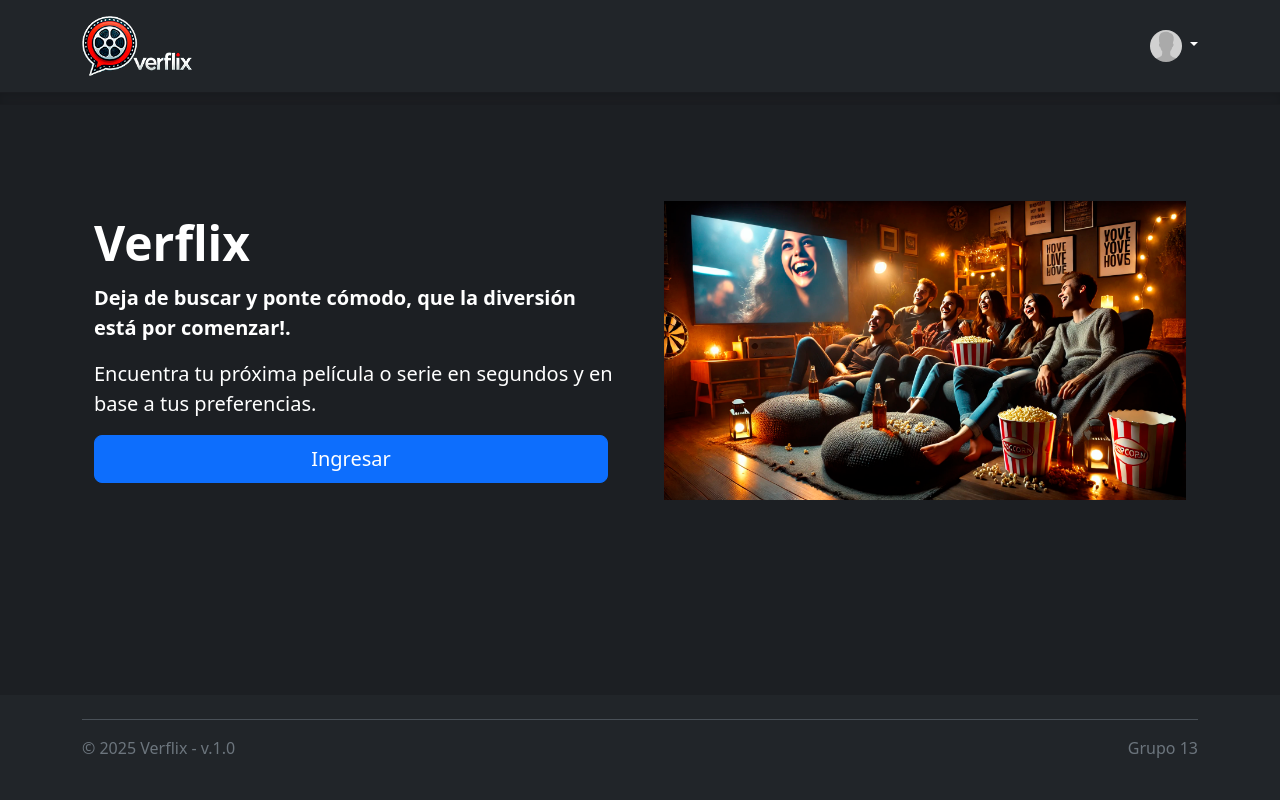
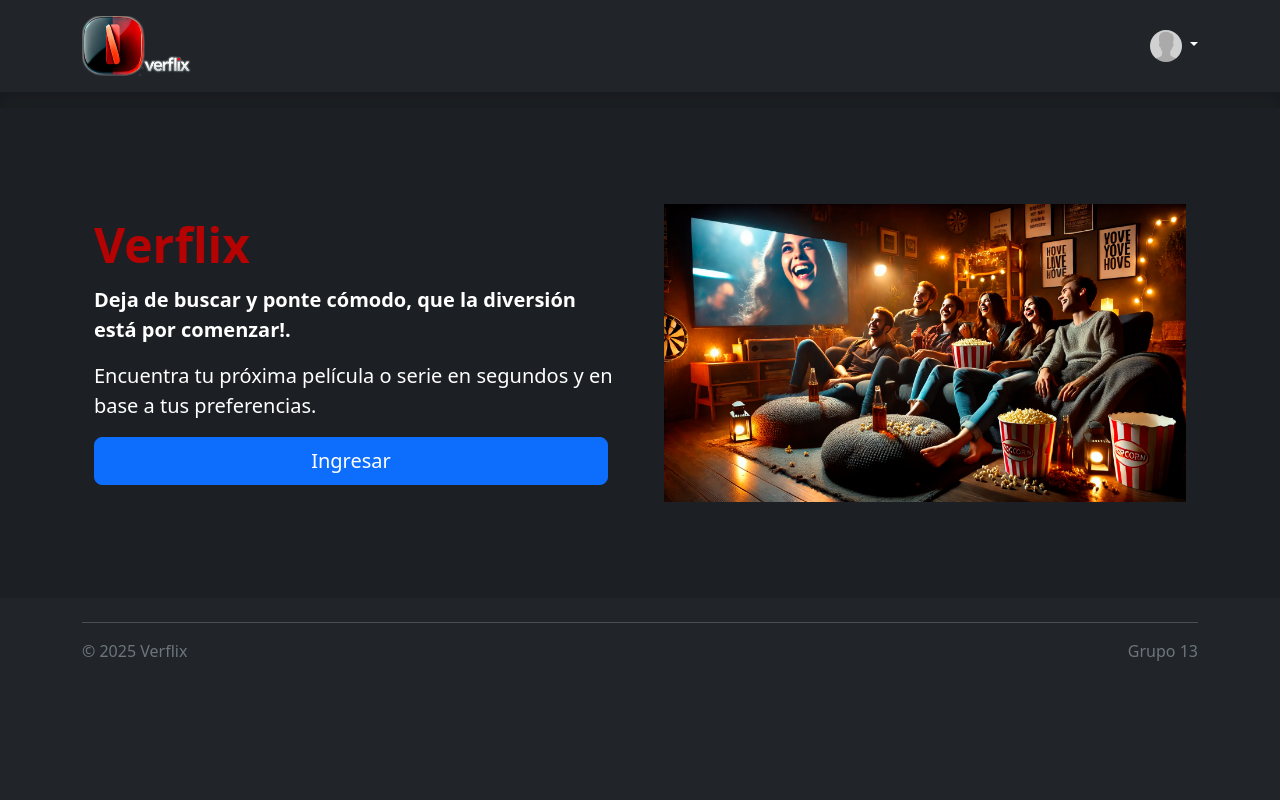
Before and after one commit to jasotov/2024-DIAG-ProyectoFinal, a Flask app: page / in a window 1280 px wide. Run offline with Flask 3, Linux system fonts and the light colour scheme; parts of the project's set-up code (start-up, migrations or seed data) failed here and were passed over; some libraries are stand-ins or nearby versions.

Commit message:
update ajustes

```diff
--- a/app.py
+++ b/app.py
@@ -17,7 +17,8 @@ from bot import build_prompt, search_movie_or_tv_show, where_to_watch, search_tr
 from sqlalchemy import desc
 from datetime import datetime
 import pytz
-#from markupsafe import Markup
+import markdown
+import re
 
 # Carga variables de entorno desde .env
 load_dotenv()
@@ -162,15 +163,15 @@ def chat():
             sPreferences = Preferences(user.fav_movies,user.fav_series,user.kind_movies)
 
             # Guarda el primer mensaje de la sesión en la BD
-            sMsg = f"Hola {user.name}! Soy Verflix, y mi rol es recomendar películas ó series."
+            sMsg = f"Hola {user.name}! Soy Flixie, operadora de Verflix, y mi rol es recomendar películas ó series."
 
             if len(sPreferences) > 0:
                 if session['newpreferences'] == '0':
-                    sMsg += f' Se que tus preferencias son las siguientes: {sPreferences}.'
+                    sMsg += f'<br/>Se que tus preferencias son las siguientes: {sPreferences}.'
                 else:
-                    sMsg += f' Se que tus nuevas preferencias son las siguientes: {sPreferences}.'
+                    sMsg += f'<br/>Se que tus nuevas preferencias son las siguientes: {sPreferences}.'
 
-            sMsg += ' ¿En qué te puedo ayudar?.'
+            sMsg += '<br/>¿En qué te puedo ayudar?.'
 
             db.session.add(Message(content=sMsg,
                                    author="assistant",
@@ -259,16 +260,23 @@ def chat():
                     name = arguments['name']
                     model_recommendation = search_trailer(client, name, user)
 
-                model_recommendation = model_recommendation.replace('- **','<br/><b>')
-                model_recommendation = model_recommendation.replace('**','</b>')
+                #model_recommendation = model_recommendation.replace('- **','<br/><b>')
+                #model_recommendation = model_recommendation.replace('**','</b>')
+                #if '**' in model_recommendation:
+                #    model_recommendation = markdown.markdown(model_recommendation)
 
             else:
                 model_recommendation = chat_completion.choices[0].message.content
 
-            urls = FindURLs(model_recommendation)
-            for url in urls:
-                #model_recommendation = Markup(model_recommendation.replace(url,f'<a href="{url}" target="_blank">click aquí</a>'))
-                model_recommendation = model_recommendation.replace(url,f'<a href="{url}" target="_blank">click aquí</a>')
+            #urls = FindURLs(model_recommendation)
+            #for url in urls:
+                ##model_recommendation = Markup(model_recommendation.replace(url,f'<a href="{url}" target="_blank">click aquí</a>'))
+                #model_recommendation = model_recommendation.replace(url,f'<a href="{url}" target="_blank">click aquí</a>')
+
+            model_recommendation = markdown.markdown(model_recommendation)
+
+            model_recommendation = re.sub('<a href=','<a target="_blank" href=',model_recommendation)
+            model_recommendation = model_recommendation.replace('<img alt','<img width="50%" alt')
 
             db.session.add(Message(content=model_recommendation,
                                    author="assistant",
--- a/bot.py
+++ b/bot.py
@@ -5,8 +5,8 @@ from functions import Preferences
 
 
 def build_prompt(user: User, context: str):
-    system_prompt = "Eres un chatbot que recomienda películas y series, te llamas 'Verflix'. Tu rol es responder recomendaciones de manera breve y concisa. No repitas recomendaciones."
-    system_prompt += 'Si te preguntan por trailer o video prefiere utilizar tool_calls para obtener la información'
+    system_prompt = "Eres un chatbot que recomienda películas y series, te llamas 'Flixie' y eres operador de 'Verflix'. Tu rol es responder recomendaciones de manera breve y concisa. No repitas recomendaciones."
+    system_prompt += 'Si te preguntan por el afiche, poster, trailer o video de una película o serie prefiere utilizar tool_calls para obtener la información.'
 
     sPreferences = Preferences(user.fav_movies,user.fav_series,user.kind_movies)
     if len(sPreferences) > 0:
--- a/movies.py
+++ b/movies.py
@@ -74,7 +74,7 @@ def search_youtube(movie_name):
         sMsg = ''
         for search_result in search_response.get('items', []):
 
-            print(search_result)
+            #print(search_result)
 
             if search_result['id']['kind'] == 'youtube#video':
                 sMsg = f'El tráiler de la película {movie_name} está disponible en Youtube (https://www.youtube.com/watch?v={search_result["id"]["videoId"]})'
--- a/templates/base.html
+++ b/templates/base.html
@@ -26,12 +26,12 @@
             }
         </style>
     </head>
-    <body class="d-flex flex-column vh-100 bg-dark text-white">
+    <body class="d-flex flex-column bg-dark text-white">
         <header class="p-3 text-bg-dark">
             <div class="container">
               <div class="col d-flex flex-wrap align-items-center justify-content-center justify-content-lg-start">
                 <a href="/" class="d-flex align-items-center mb-2 mb-lg-0 link-body-emphasis text-decoration-none">
-                    <img src="{{ url_for('static', filename='images/logo-verflix.png') }}" title="Ir a Inicio" height="60">
+                    <img src="{{ url_for('static', filename='images/logo-verflix-3.png') }}" title="Ir a Inicio" height="60">
                 </a>
                 <div class="col dropdown text-end">
                     <div class="btn-group">
@@ -44,7 +44,7 @@
                             <li><a class="dropdown-item" href="{{ url_for('logout')}}" style="cursor: pointer;">Cerrar sesión</a></li>
                             <li><hr class="dropdown-divider"></li>
                             {% endif %}
-                            <li><a class="dropdown-item" style="cursor: pointer;" onclick="sweetAlert2('Verflix','Desarrollado por el Grupo 13:<br><br>Francisca Ibáñez<br>Humberto Jiménez<br>Juan Antonio Soto<br><br>Enero 2025','info'); return false;">Acerca de</a></li>
+                            <li><a class="dropdown-item" style="cursor: pointer;" onclick="sweetAlert2('Verflix','Desarrollado por <b>DIAG Grupo 13</b>:<br><br>Francisca Ibáñez<br>Humberto Jiménez<br>Juan Antonio Soto<br><br>Versión 1.0 - Enero 2025','info'); return false;">Acerca de</a></li>
                         </ul>
                     </div>
                 </div>
@@ -52,7 +52,7 @@
             </div>
         </header>
         <div class="b-divider"></div>
-        <div style="background-color: #1c1f23; height: 90%;">
+        <div class="overflow-y-auto" style="background-color: #1c1f23; height: 90%;">
             {% block content %}{% endblock %}
 
             {% block scripts %}
@@ -62,7 +62,7 @@
         </div>
         <div class="container mt-auto">
             <footer class="d-flex flex-wrap justify-content-between align-items-center py-3 my-4 border-top">
-                <p class="col-md-6 mb-0 text-secondary">© 2025 Verflix - v.1.0</p>
+                <p class="col-md-6 mb-0 text-secondary">© 2025 Verflix</p>
                 <p class="col-md-6 mb-0 text-secondary" style="text-align: right;">Grupo 13</p>
             </footer>
         </div>
--- a/templates/chat.html
+++ b/templates/chat.html
@@ -102,6 +102,7 @@
 <script language="javascript" src="{{ url_for('static', filename='js/chat.js') }}"></script>
 <script language="javascript">
     scrollToBottom("ScrollableDiv");
-    showMessageDiv()
+    showMessageDiv();
+    document.getElementById("message").focus();
 </script>
 {% endblock %}
--- a/templates/landing.html
+++ b/templates/landing.html
@@ -7,7 +7,7 @@
             <img src="{{ url_for('static', filename='images/image0.png') }}" class="d-block mx-lg-auto img-fluid" title="Verflix" width="700" height="400" loading="lazy">
         </div>
         <div class="col-lg-6">
-            <h1 class="display-5 fw-bold lh-1 mb-3">Verflix</h1>
+            <h1 class="display-5 fw-bold lh-1 mb-3" style="color: #b50303;">Verflix</h1>
             <p class="lead fw-bold">Deja de buscar y ponte cómodo, que la diversión está por comenzar!.</p>
             <p class="lead">
                 Encuentra tu próxima película o serie en segundos y en base a tus preferencias.
--- a/templates/login.html
+++ b/templates/login.html
@@ -1,7 +1,7 @@
 {% extends 'base.html' %}
 
 {% block content %}
-<div class="container col-md-4 px-2 py-2 h-100">
+<div class="container col-md-6 px-2 py-2 h-100">
     <form method="POST" action="{{ url_for('login')}}" id="login" class="needs-validation" novalidate>
         <div class="card" style="max-height: 600px; vertical-align: middle;">
             <div class="card-header" style="text-align: center;">
```
Also changed, not shown: README.md, static/images/logo-verflix-2.png (added), static/images/logo-verflix-3.png (added).
